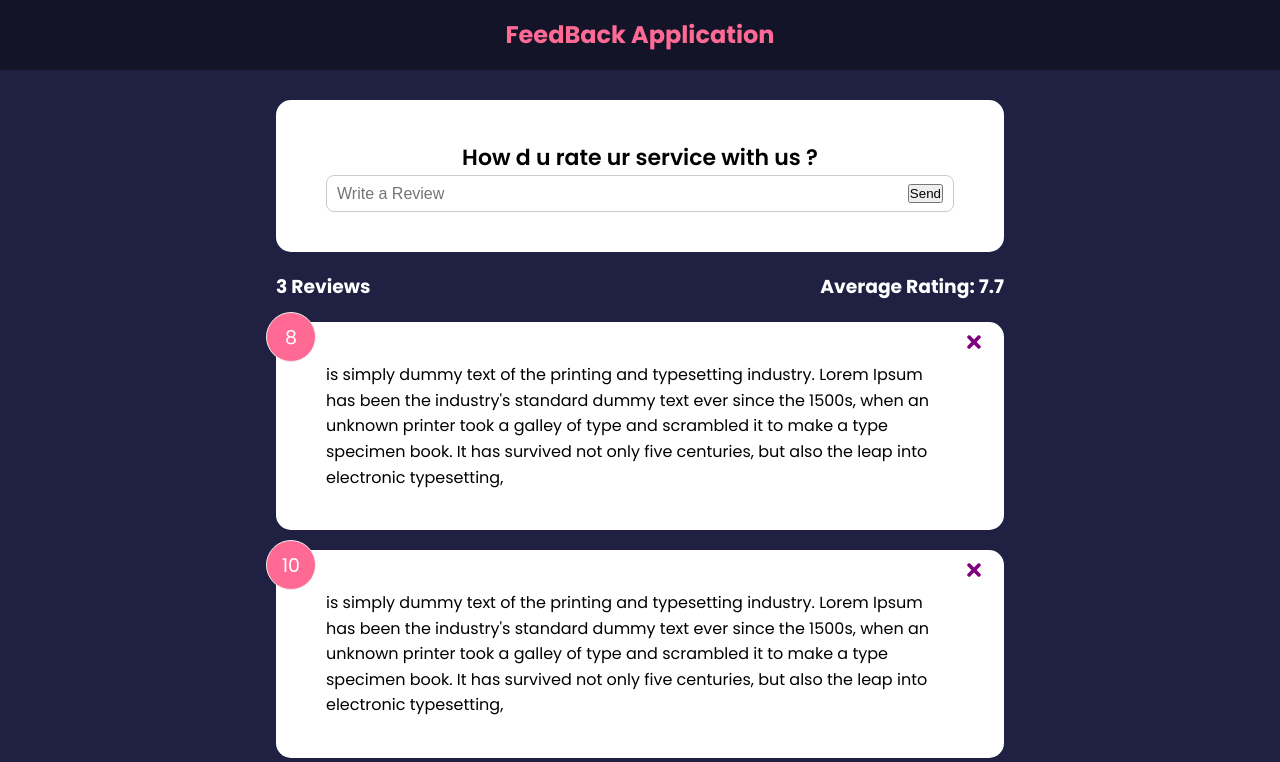
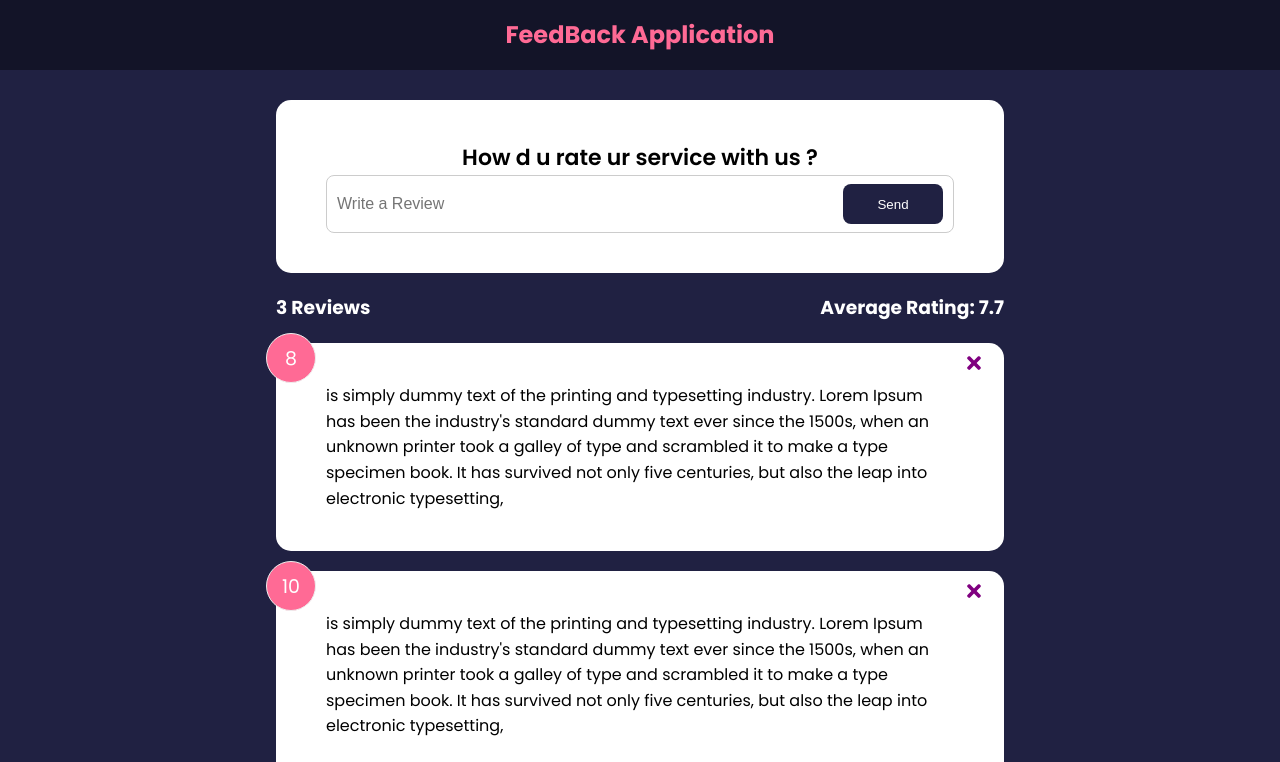
Before and after one commit to RamezTaher/React-Tuto-App, a React (Create React App) app: page / in a window 1280 px wide. Shown: the top 762 px of the page. Built offline with nearby package versions, Linux system fonts and the light colour scheme.

Commit message:
creat a shared button component

```diff
--- a/src/components/FeedBackForm.jsx
+++ b/src/components/FeedBackForm.jsx
@@ -1,4 +1,5 @@
 import React, { useState } from "react"
+import Button from "./shared/Button"
 import Card from "./shared/Card"
 
 const FeedBackForm = () => {
@@ -19,7 +20,7 @@
             value={text}
             onChange={handleInputChange}
           />
-          <button type="submit">Send</button>
+          <Button type="submit">Send</Button>
         </div>
       </form>
     </Card>
--- /dev/null
+++ b/src/components/shared/Button.jsx
@@ -0,0 +1,26 @@
+import React from "react"
+import PropTypes from "prop-types"
+import { isDisabled } from "@testing-library/user-event/dist/utils"
+
+const Button = ({ children, type, version, isDisabled }) => {
+  return (
+    <button type={type} disabled={isDisabled} className={`btn btn-${version}`}>
+      {children}
+    </button>
+  )
+}
+
+Button.defaultProps = {
+  version: "primary",
+  type: "button",
+  isDisabled: false,
+}
+
+Button.propTypes = {
+  children: PropTypes.node.isRequired,
+  version: PropTypes.string,
+  type: PropTypes.string,
+  isDisabled: PropTypes.bool,
+}
+
+export default Button
```
